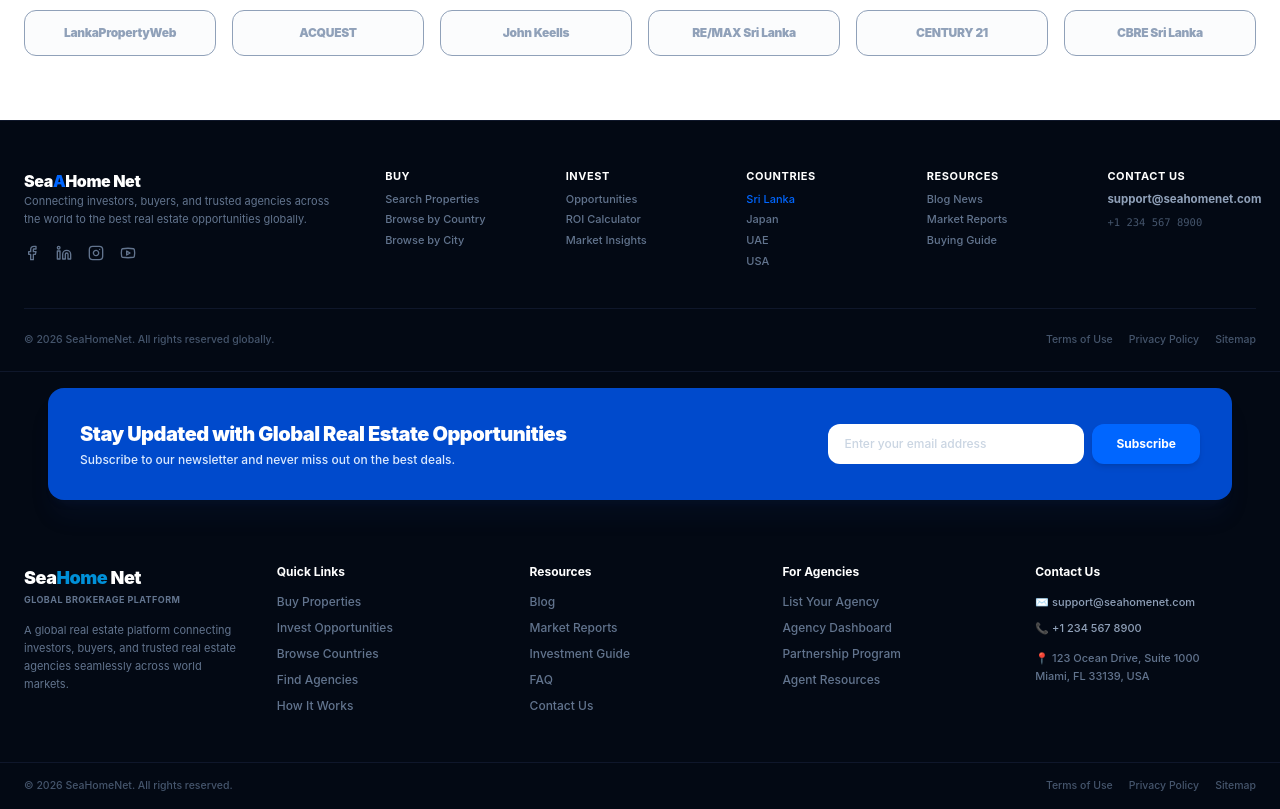
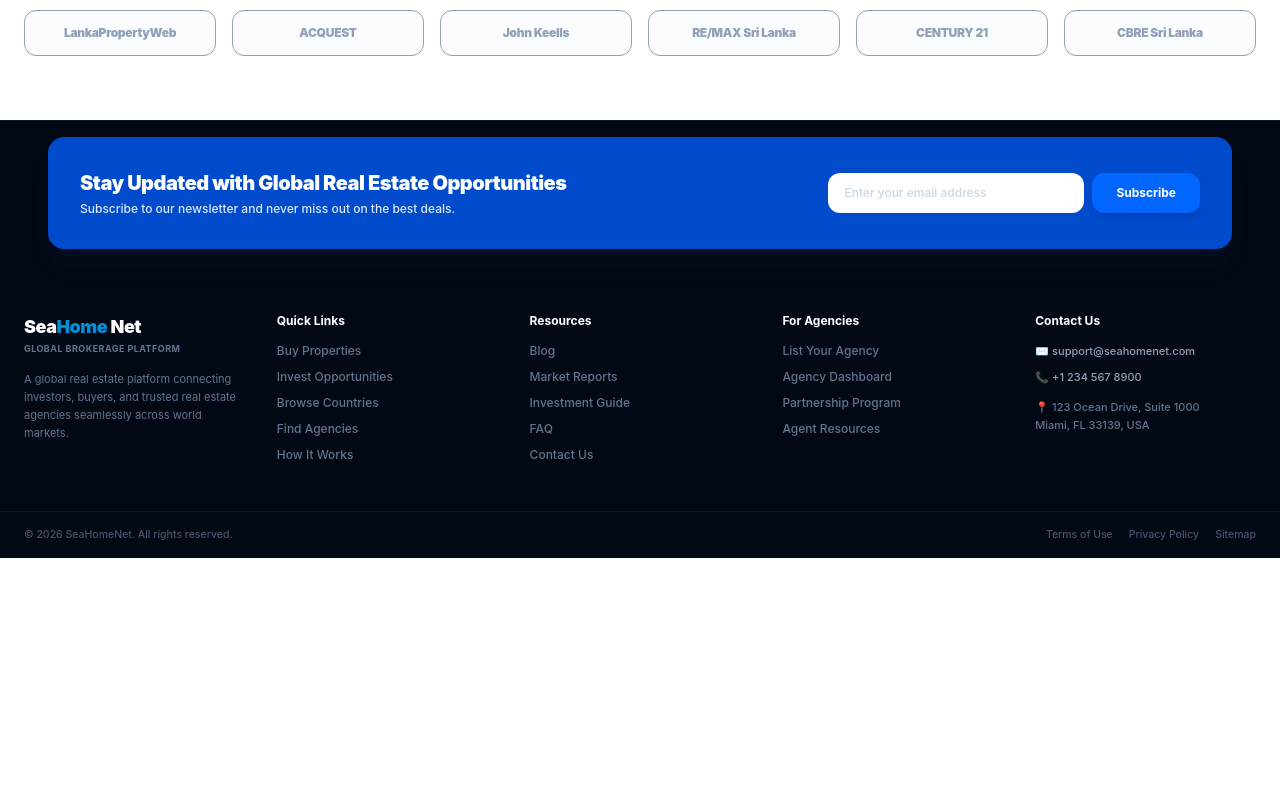
Before and after one commit to Arshvinth014/SeaHome-Net, a React (Vite) app in the folder client/: page /country/japan in a window 1280 px wide. Shown: the part 3040-3849 px from the top of the page. After the commit the page ends 3598 px from the top, so only its background shows below. Built offline with nearby package versions, Linux system fonts and the light colour scheme.

Commit message:
Removed extra footer

```diff
--- a/client/src/pages/CountryPage.tsx
+++ b/client/src/pages/CountryPage.tsx
@@ -584,79 +584,6 @@
                     ))}
                 </div>
             </section>
-
-            {/* INSTITUTIONAL GLOBAL SITE FOOTER */}
-            <footer className="w-full bg-[#030914] text-slate-400 border-t border-slate-900 text-xs pt-12 pb-6 px-6">
-                <div className="max-w-7xl mx-auto grid grid-cols-2 md:grid-cols-4 lg:grid-cols-7 gap-8 pb-10 border-b border-slate-900">
-
-                    <div className="col-span-2 space-y-4">
-                        <span className="text-white font-black text-base tracking-tight">Sea<span className="text-[#0066FF]">A</span>Home Net</span>
-                        <p className="text-[11px] text-slate-500 leading-relaxed max-w-xs">
-                            Connecting investors, buyers, and trusted agencies across the world to the best real estate opportunities globally.
-                        </p>
-                        <div className="flex items-center gap-4 text-slate-500">
-                            <FacebookIcon className="w-4 h-4 hover:text-white cursor-pointer transition-colors" />
-                            <LinkedinIcon className="w-4 h-4 hover:text-white cursor-pointer transition-colors" />
-                            <InstagramIcon className="w-4 h-4 hover:text-white cursor-pointer transition-colors" />
-                            <YoutubeIcon className="w-4 h-4 hover:text-white cursor-pointer transition-colors" />
-                        </div>
-                    </div>
-
-                    <div className="space-y-2">
-                        <h4 className="text-white font-bold text-[11px] uppercase tracking-wider">Buy</h4>
-                        <ul className="space-y-1.5 text-[11px] text-slate-500 font-medium">
-                            <li className="hover:text-white cursor-pointer">Search Properties</li>
-                            <li className="hover:text-white cursor-pointer">Browse by Country</li>
-                            <li className="hover:text-white cursor-pointer">Browse by City</li>
-                        </ul>
-                    </div>
-
-                    <div className="space-y-2">
-                        <h4 className="text-white font-bold text-[11px] uppercase tracking-wider">Invest</h4>
-                        <ul className="space-y-1.5 text-[11px] text-slate-500 font-medium">
-                            <li className="hover:text-white cursor-pointer">Opportunities</li>
-                            <li className="hover:text-white cursor-pointer">ROI Calculator</li>
-                            <li className="hover:text-white cursor-pointer">Market Insights</li>
-                        </ul>
-                    </div>
-
-                    <div className="space-y-2">
-                        <h4 className="text-white font-bold text-[11px] uppercase tracking-wider">Countries</h4>
-                        <ul className="space-y-1.5 text-[11px] text-slate-500 font-medium">
-                            <li className="hover:text-white cursor-pointer text-[#0066FF]">Sri Lanka</li>
-                            <li className="hover:text-white cursor-pointer">Japan</li>
-                            <li className="hover:text-white cursor-pointer">UAE</li>
-                            <li className="hover:text-white cursor-pointer">USA</li>
-                        </ul>
-                    </div>
-
-                    <div className="space-y-2">
-                        <h4 className="text-white font-bold text-[11px] uppercase tracking-wider">Resources</h4>
-                        <ul className="space-y-1.5 text-[11px] text-slate-500 font-medium">
-                            <li className="hover:text-white cursor-pointer">Blog News</li>
-                            <li className="hover:text-white cursor-pointer">Market Reports</li>
-                            <li className="hover:text-white cursor-pointer">Buying Guide</li>
-                        </ul>
-                    </div>
-
-                    <div className="space-y-2">
-                        <h4 className="text-white font-bold text-[11px] uppercase tracking-wider">Contact Us</h4>
-                        <p className="text-[11.5px] text-slate-400 font-bold">support@seahomenet.com</p>
-                        <p className="text-[10.5px] text-slate-600 font-mono">+1 234 567 8900</p>
-                    </div>
-
-                </div>
-
-                <div className="max-w-7xl mx-auto pt-6 flex flex-col sm:flex-row justify-between items-center text-[10.5px] text-slate-600 font-medium gap-4">
-                    <p>© 2026 SeaHomeNet. All rights reserved globally.</p>
-                    <div className="flex gap-4">
-                        <span className="hover:underline cursor-pointer">Terms of Use</span>
-                        <span className="hover:underline cursor-pointer">Privacy Policy</span>
-                        <span className="hover:underline cursor-pointer">Sitemap</span>
-                    </div>
-                </div>
-            </footer>
-
         </div>
     );
 }
```
